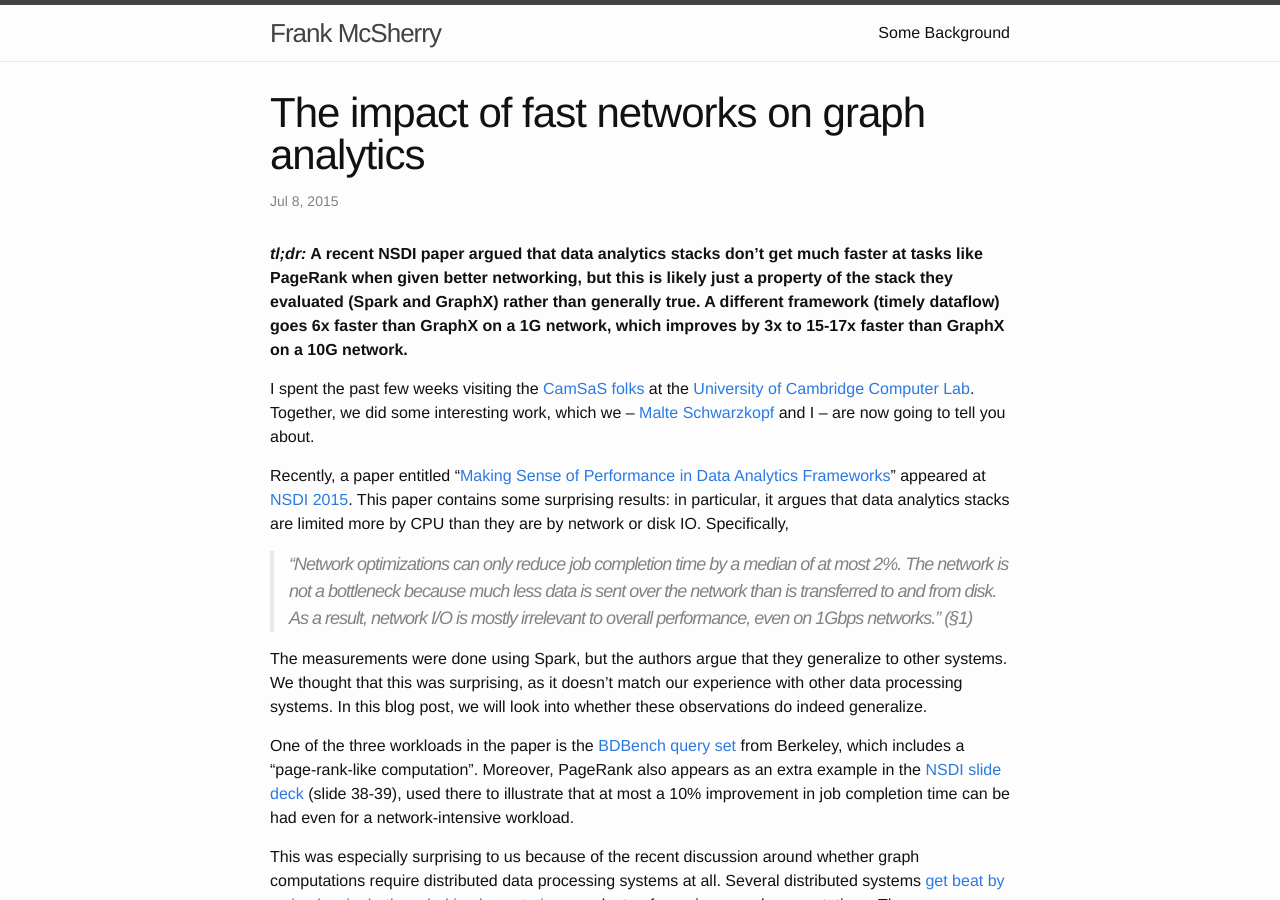
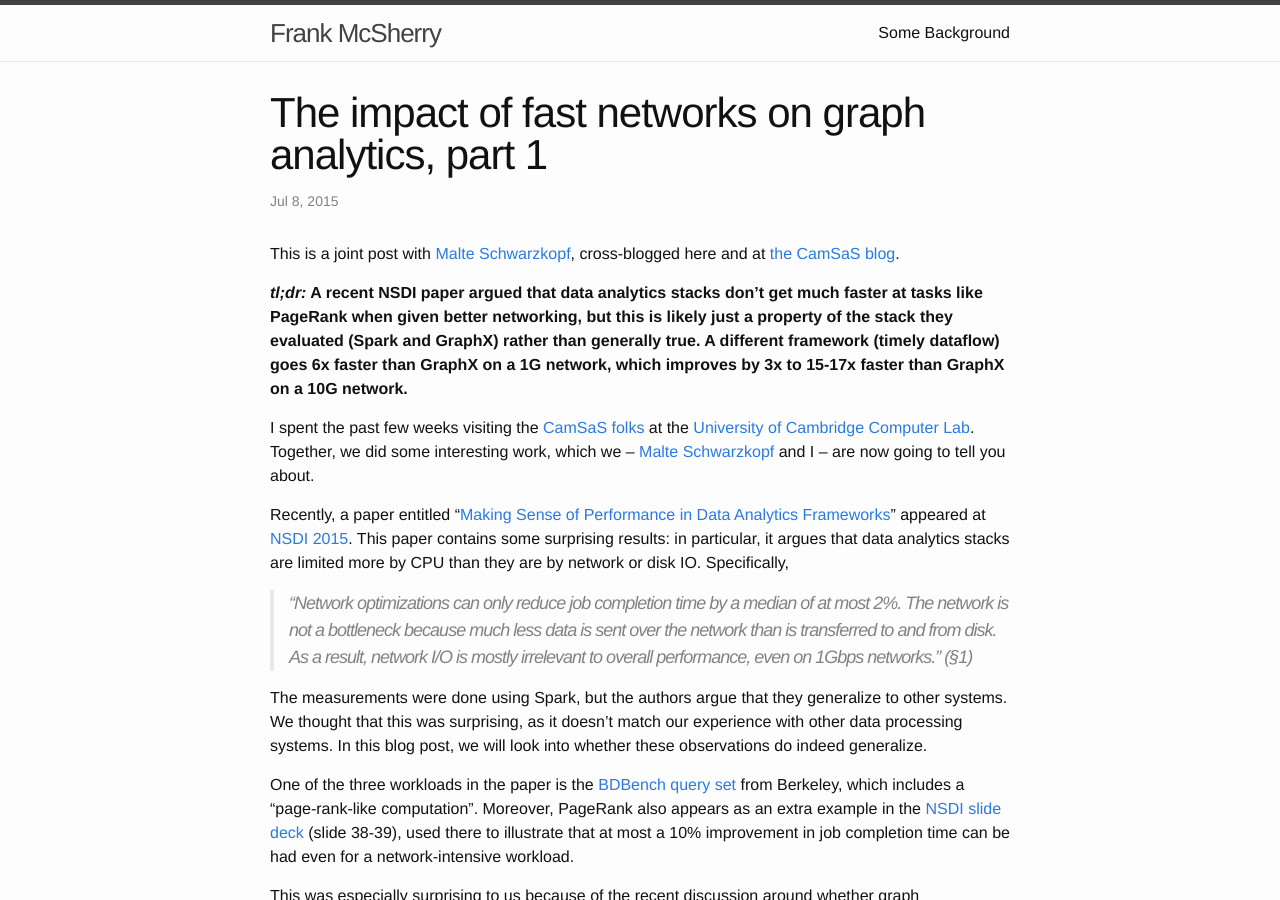
Before and after one commit to frankmcsherry/frankmcsherry.github.io, a Jekyll site: the page built from _posts/2015-07-08-pagerank.md, in a window 1280 px wide and 900 px high. Built offline with Jekyll 4.4.1, drawn with Linux system fonts in a browser that asks for light colours.

Commit message:
title update

```diff
--- a/_posts/2015-07-08-pagerank.md
+++ b/_posts/2015-07-08-pagerank.md
@@ -1,10 +1,12 @@
 ---
 layout: post
-title:  The impact of fast networks on graph analytics
+title:  The impact of fast networks on graph analytics, part 1
 date:   2015-07-08 17:00:00
 categories: pagerank distributed performance
 published: true
 ---
+
+This is a joint post with [Malte Schwarzkopf](http://www.cl.cam.ac.uk/~ms705/), cross-blogged here and at [the CamSaS blog](http://www.cl.cam.ac.uk/research/srg/netos/camsas/blog/2015-07-08-timely-pagerank-part1.html).
 
 **_tl;dr:_ A recent NSDI paper argued that data analytics stacks don't get much faster at tasks like PageRank when given better networking, but this is likely just a property of the stack they evaluated (Spark and GraphX) rather than generally true. A different framework (timely dataflow) goes 6x faster than GraphX on a 1G network, which improves by 3x to 15-17x faster than GraphX on a 10G network.**
 
```
Also changed, not shown: 3 other files.
